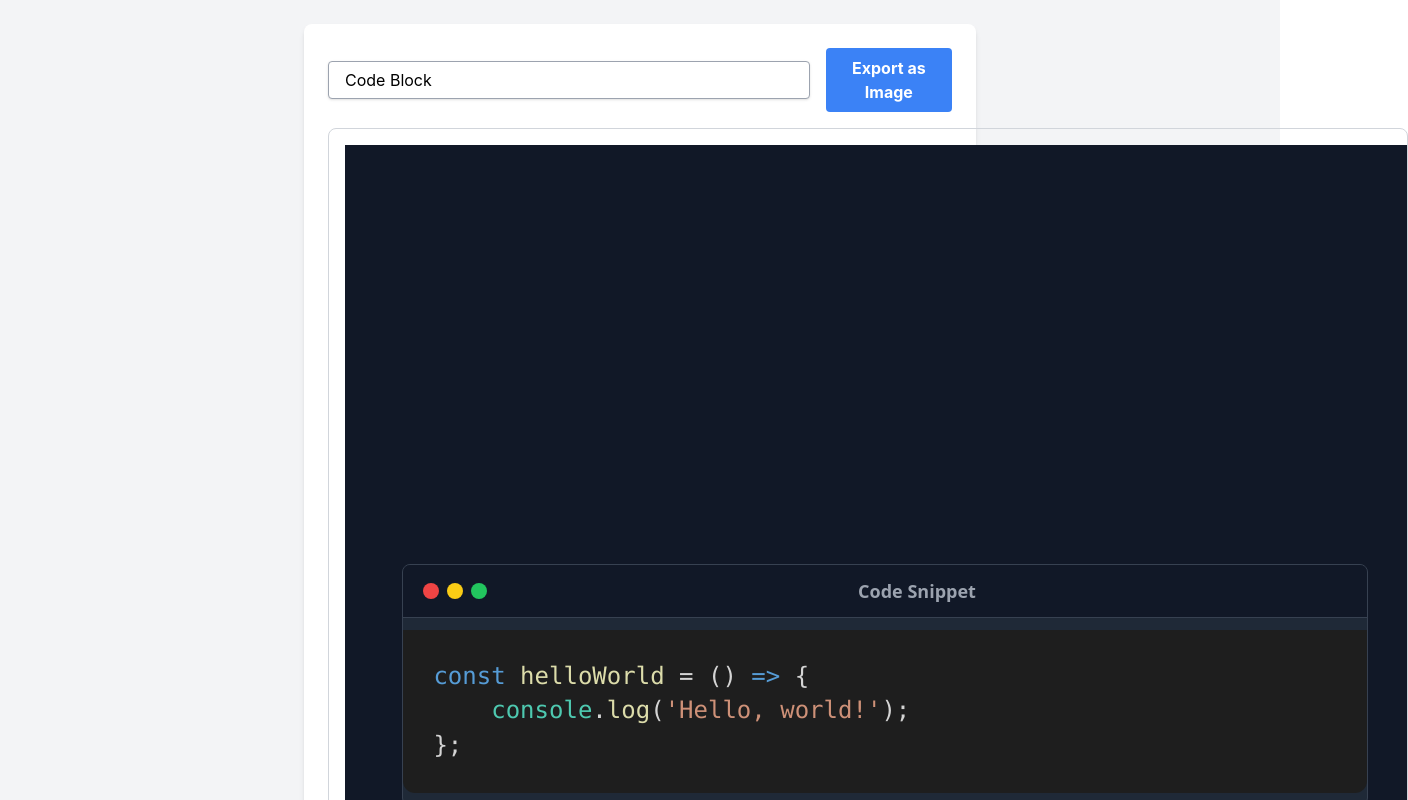
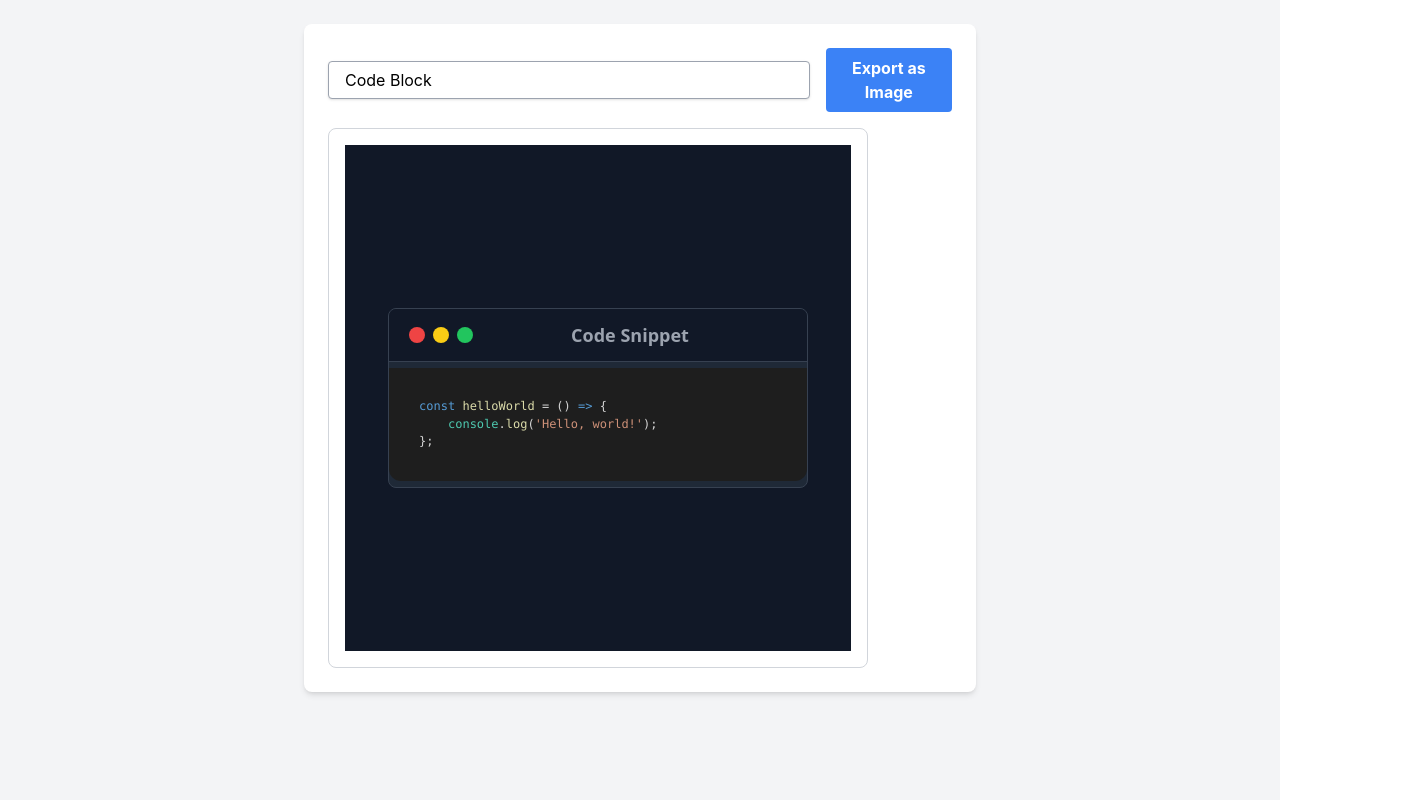
Before and after one commit to ehsandevs/social-post-creator, a React (Create React App) app: page /instagram in a window 1280 px wide. Shown: the top 800 px of the page, 1408 px wide, since content can reach past the window. Built offline with nearby package versions, Linux system fonts and the light colour scheme.

Commit message:
refactor InstagramPost and CodeBlockPost components for improved layout and export functionality

```diff
--- a/src/Pages/Instagram.js
+++ b/src/Pages/Instagram.js
@@ -6,7 +6,6 @@ import CodeBlockPost from '../PostTypes/CodeBlockPost';
 const postTypes = {
     simpleText: SimpleText,
     codeBlock: CodeBlockPost,
-    // Add other post types here
 };
 
 const exampleCode = `const helloWorld = () => {
@@ -59,15 +58,21 @@ function InstagramPost() {
                         Export as Image
                     </button>
                 </div>
+                {/* Display Version */}
                 <div
                     className="border border-gray-300 p-4 rounded-lg overflow-hidden"
                     style={{
-                        width: '1080px',
-                        height: '1080px',
+                        width: '100%',
+                        maxWidth: '540px',
+                        aspectRatio: '1 / 1',
                         position: 'relative',
                     }}
                 >
-                    <PostComponent ref={postRef} code={exampleCode} language="javascript" />
+                    <PostComponent code={exampleCode} language="javascript" />
+                </div>
+                {/* Hidden Export Version */}
+                <div className="hidden">
+                    <PostComponent ref={postRef} code={exampleCode} language="javascript" isExport />
                 </div>
             </div>
         </div>
--- a/src/PostTypes/CodeBlockPost.js
+++ b/src/PostTypes/CodeBlockPost.js
@@ -3,12 +3,19 @@ import { Prism as SyntaxHighlighter } from 'react-syntax-highlighter';
 import { vscDarkPlus } from 'react-syntax-highlighter/dist/esm/styles/prism';
 
 const CodeBlockPost = React.forwardRef((props, ref) => {
-    const { code, language = 'javascript' } = props;
+    const { code, language = 'javascript', isExport = false } = props;
 
     return (
         <div
             ref={ref}
-            className="w-[1080px] h-[1080px] bg-gray-900 text-white p-8 flex flex-col justify-center items-center font-sans"
+            className={`bg-gray-900 text-white p-8 flex flex-col justify-center items-center font-sans ${isExport ? 'w-[1080px] h-[1080px]' : 'w-full max-w-[540px] aspect-square'
+                }`}
+            style={{
+                transform: isExport ? 'none' : 'scale(1)', // Scale down display
+                transformOrigin: 'top left', // Ensure proper alignment for scaling
+                width: isExport ? '1080px' : '100%', // Full size for export
+                height: isExport ? '1080px' : 'auto',
+            }}
         >
             <div className="w-[95%] border border-gray-700 rounded-lg overflow-hidden bg-gray-800">
                 {/* Header Bar */}
@@ -27,14 +34,14 @@ const CodeBlockPost = React.forwardRef((props, ref) => {
                     style={vscDarkPlus}
                     customStyle={{
                         fontFamily: "monospace, 'Fira Code', 'Courier New'",
-                        lineHeight: "1.4",
-                        fontSize: "1.5rem",
+                        lineHeight: '1.4',
+                        fontSize: isExport ? '1.5rem' : '0.75rem', // Smaller font for display
                         padding: '30px',
                         borderRadius: '0 0 12px 12px',
                     }}
                     codeTagProps={{
-                        lineHeight: "inherit",
-                        fontSize: "inherit"
+                        lineHeight: 'inherit',
+                        fontSize: 'inherit',
                     }}
                 >
                     {code}
```
